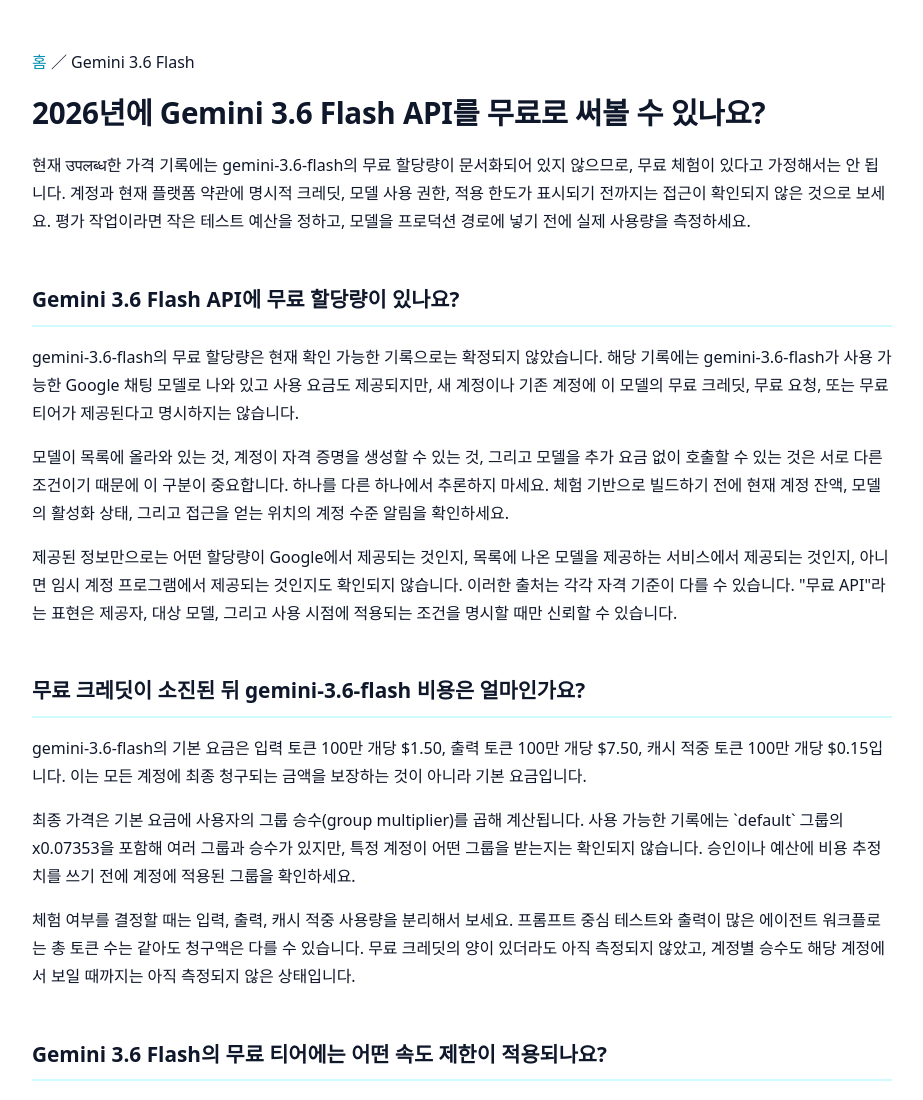
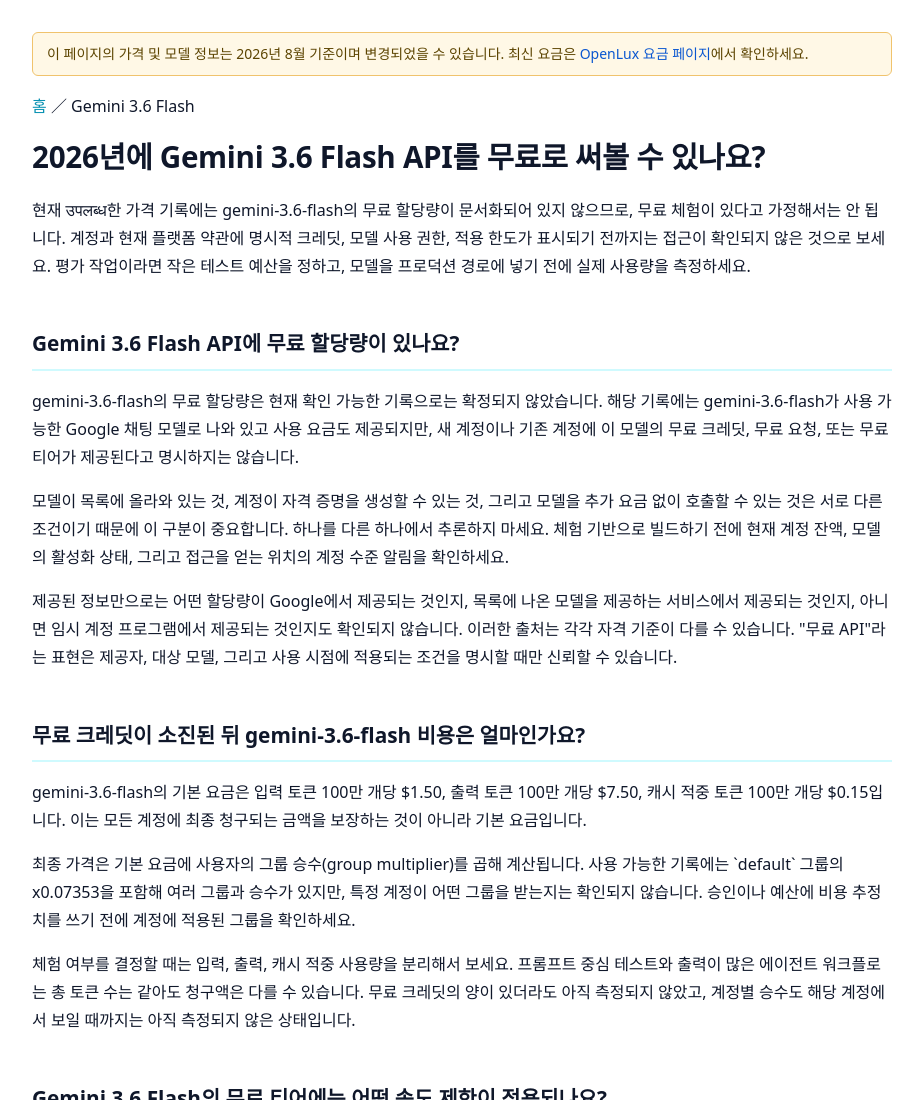
Before and after one commit to a37836323/gemini-3-6-flash-api-ko, a plain HTML site: page gemini-flash-free-trial/index.html in a window 1280 px wide. Shown: the top 1100 px of the page, without its empty margins (178-1101 px from the left). Drawn offline with Linux system fonts and the light colour scheme.

Commit message:
更新 gemini-flash-free-trial/index.html

```diff
--- a/gemini-flash-free-trial/index.html
+++ b/gemini-flash-free-trial/index.html
@@ -159,6 +159,7 @@
 </head>
 <body>
 <main class="stack-card77">
+<p data-notice="price-20261025" style="margin:0 0 16px;padding:10px 14px;border:1px solid #f0c36d;background:#fff8e6;color:#5c4400;border-radius:6px;font-size:14px;line-height:1.6">이 페이지의 가격 및 모델 정보는 2026년 8월 기준이며 변경되었을 수 있습니다. 최신 요금은 <a href="https://www.openlux.ai/pricing?utm_source=gemini-3-6-flash-api-ko&amp;utm_medium=satellite&amp;utm_campaign=price_notice" style="color:#0b57d0">OpenLux 요금 페이지</a>에서 확인하세요.</p>
 <p class="slot-bar43"><a href="https://a37836323.github.io/gemini-3-6-flash-api-ko/">홈</a> ／ Gemini 3.6 Flash</p>
 <h1>2026년에 Gemini 3.6 Flash API를 무료로 써볼 수 있나요?</h1>
 <p>현재 उपलब्ध한 가격 기록에는 gemini-3.6-flash의 무료 할당량이 문서화되어 있지 않으므로, 무료 체험이 있다고 가정해서는 안 됩니다. 계정과 현재 플랫폼 약관에 명시적 크레딧, 모델 사용 권한, 적용 한도가 표시되기 전까지는 접근이 확인되지 않은 것으로 보세요. 평가 작업이라면 작은 테스트 예산을 정하고, 모델을 프로덕션 경로에 넣기 전에 실제 사용량을 측정하세요.</p>
```
